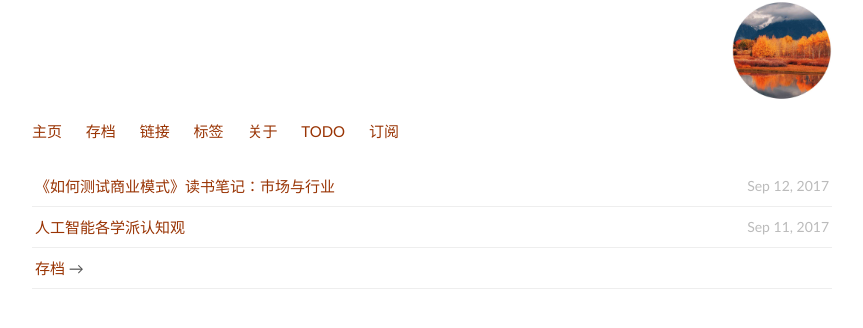
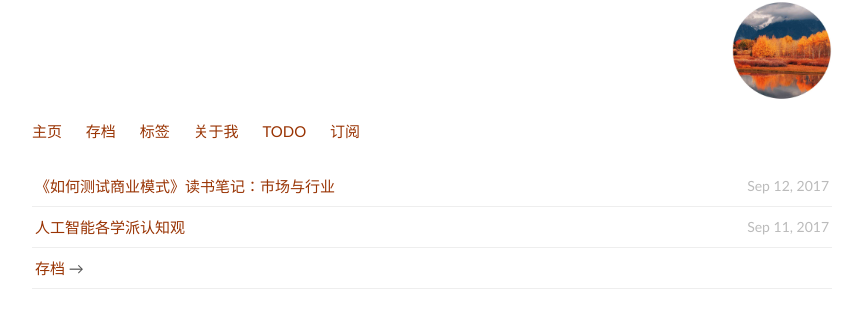
Before and after one commit to fk1091889767/tanwubin.github.io, a Jekyll site: the page built from index.html, in a window 1280 px wide. Shown: the top 328 px of the page, without its empty margins (208-1071 px from the left). Built offline with Jekyll 4.4.1, drawn with Linux system fonts in a browser that asks for light colours.

Commit message:
update 导航栏

```diff
--- a/_includes/themes/effector-wide/default.html
+++ b/_includes/themes/effector-wide/default.html
@@ -18,9 +18,9 @@
       <div class="nav">
 <a href="/">主页</a>
 <a href="/archive/">存档</a>
-<a href="/links">链接</a>
+<!--<a href="/links">链接</a>-->
 <a href="/tag">标签</a>
-<a href="/about">关于</a>
+<a href="/about">关于我</a>
 <a href="/todo">TODO</a>
 <a href="/feed/">订阅</a>
 </div>
```
